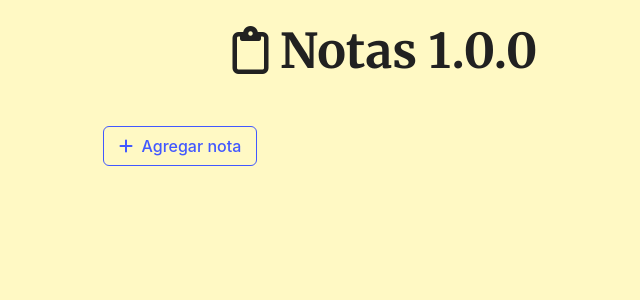
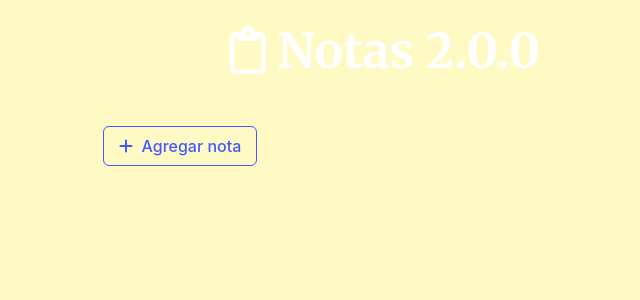
Before and after one commit to CarlosArguello24/EX_U3_U4_21590276, a Flask app: page / in a window 1280 px wide. Shown: the top 300 px of the page, without its empty margins (255-895 px from the left). Run offline with Flask 3, Linux system fonts and the light colour scheme; some libraries are stand-ins or nearby versions.

Commit message:
version2.0.0

```diff
--- a/app/templates/base.html
+++ b/app/templates/base.html
@@ -15,8 +15,8 @@
   <body >
     <header>
         <br>
-        <h1 class="title has-text-centered is-1" style="font-family: 'Merriweather', serif ;  color:#212121">
-            <i class="fa-regular fa-clipboard"></i>  Notas 1.0.0
+        <h1 class="title has-text-centered is-1" style="font-family: 'Merriweather', serif ;  color:white">
+            <i class="fa-regular fa-clipboard"></i>  Notas 2.0.0
           </h1>
           <br>
     </header>
```
